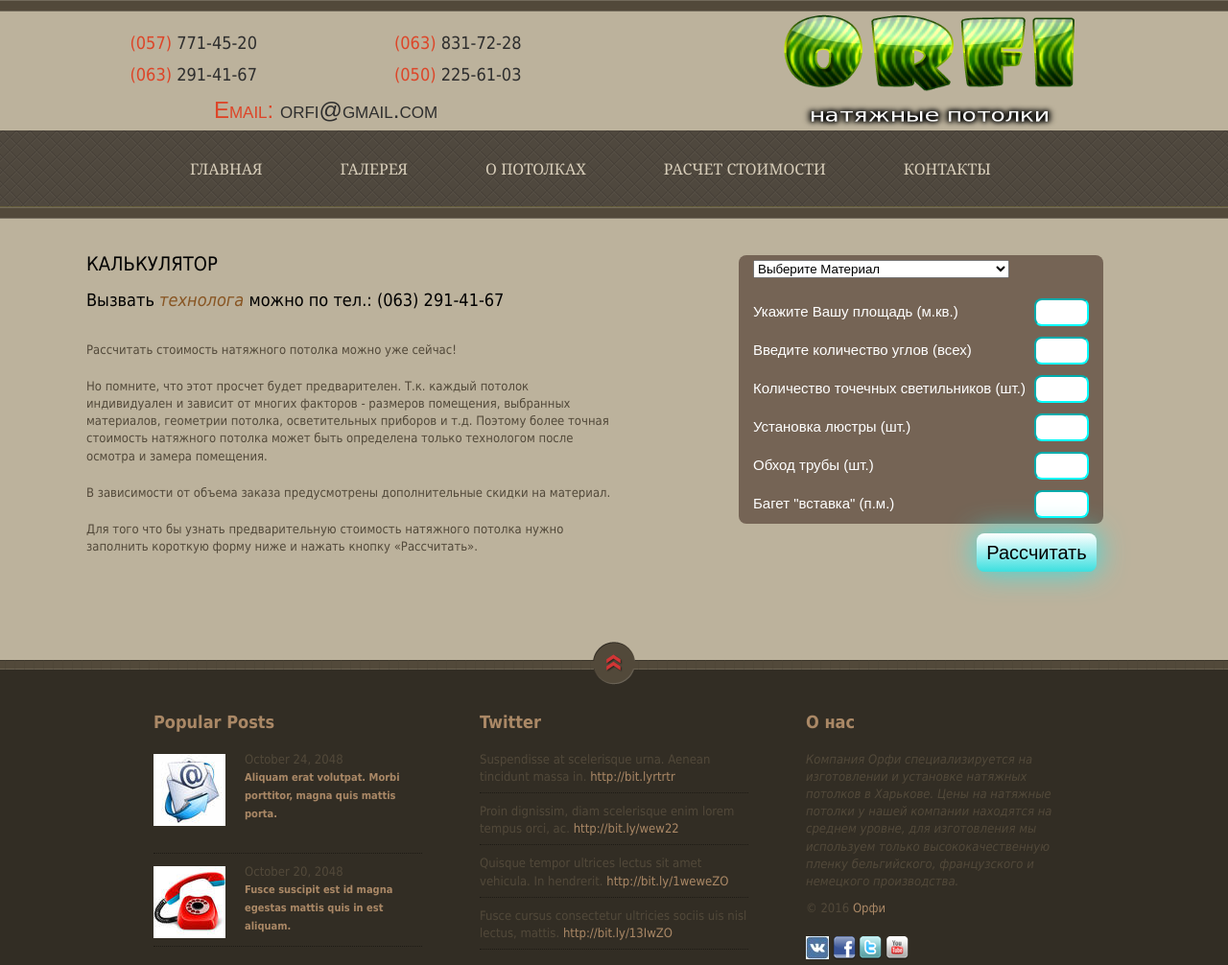
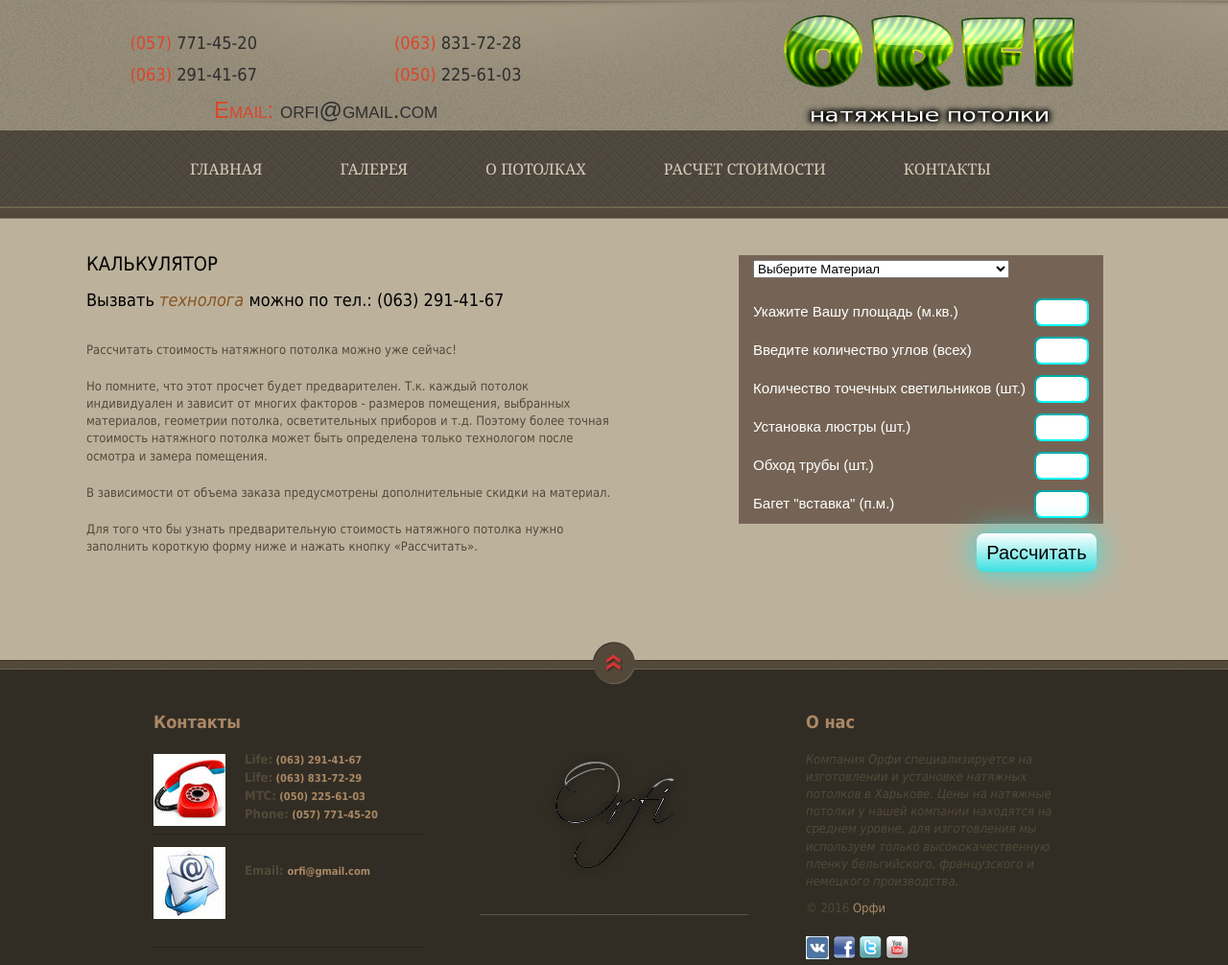
Before and after one commit to pogorelov-sergey/second_project, a Django app: page /calculator/ in a window 1280 px wide. Shown: the whole page at 96% size. Run offline with Django 3.2, Linux system fonts and the light colour scheme; data comes from the database, SQL or seed files in the repository; both versions use the stored data as it was after the commit.

Commit message:
end_project

```diff
--- a/calculator/forms.py
+++ b/calculator/forms.py
@@ -35,7 +35,7 @@ class CalculatorForm(forms.Form):
 	chandelier = forms.IntegerField(required=False, label="Установка люстры")
 	trumpet = forms.IntegerField(required=False, label="Обход трубы")
 	baguette = forms.IntegerField(required=False, label="Багет (вставка)")
-'''
+
 	def clean_area(self):
 		area = self.cleaned_data['area']
 		c = str(area)
@@ -77,4 +77,3 @@ class CalculatorForm(forms.Form):
 		if c[0] == '-':
 			raise forms.ValidationError("Введите пожалуйста положительное число! ")
 		return baguette
-'''
--- a/ceilings/models.py
+++ b/ceilings/models.py
@@ -12,7 +12,7 @@ class Ceiling(models.Model):
 
 class DetalnoeOpisanie(models.Model):
 	name = models.CharField(u'Название', max_length=255, blank=True, null=True)
-	short_description = models.CharField(u'Краткое описание', max_length=500, blank=True, null=True)
+	short_description = models.TextField(u'Краткое описание', blank=True, null=True)
 	description = models.TextField(u'Полное описание', blank=True, null=True)
 	image = models.ImageField(blank=True, upload_to='images/', verbose_name='Ссылка картинки')
 	ceiling = models.ForeignKey(Ceiling)
--- a/potolki/settings.py
+++ b/potolki/settings.py
@@ -101,6 +101,6 @@ STATIC_URL = '/static/'
 
 STATICFILES_DIRS = (os.path.join(BASE_DIR, 'static'), )
 
-STATIC_ROOT = os.path.join(BASE_DIR, 'static_files')
+STATIC_ROOT = os.path.join(BASE_DIR, 'static_files/')
 
 TEMPLATE_DIRS = (os.path.join(BASE_DIR, 'templates'), )
--- a/static/css/tooplate_style.css
+++ b/static/css/tooplate_style.css
@@ -159,7 +159,7 @@ h6 { font-size: 12px; margin: 0 0 5px; padding: 0; }
 	background: url(../images/tooplate_main.png) repeat-x top;
 }
 #liniya {
-	background: url(../images/tooplate_main.png) repeat-x top;
+	background: url(../images/tooplate_header_bg.png) repeat;
 }
 
 #tooplate_main {
@@ -927,7 +927,7 @@ ul.grid li a {
 }
 /*****************END***PRICE-TABLE*****************************/
 
-#myform{
+#myform_2{
 	width:400px;
 	-moz-border-radius: 8px; /* FF1+ */
   	-webkit-border-radius: 8px; /* Saf3+, Chrome */
@@ -935,14 +935,14 @@ ul.grid li a {
 	margin:0 auto;
 	position:relative;
 }
-#myform label{
+#myform_2 label{
 	top:5px;
 	position:relative;
 	color:white;
 	font:15px Arial;
 
 }
-.field{
+.field_2{
 	background:#756455;
 	padding:5px 15px 25px 15px;
 	height:10px;
@@ -970,7 +970,7 @@ ul.grid li a {
 	padding:15px 15px 0 10px;
 	min-height:195px;
 }
-.inputfield{
+.inputfield_2{
 	padding:0 0px 0 23px;
 	float:right;
 	width:30px;
@@ -982,7 +982,7 @@ ul.grid li a {
     border-radius: 8px; /* Opera 10.5, IE 9 */
 }
 
-.textfield{
+.textfield_2{
 	height:25px;
 	padding-top:0px;
 }
@@ -1023,7 +1023,7 @@ ul.grid li a {
 }
 /**************************************************************/
 
-.inputfield:focus{
+.inputfield_2:focus{
     -webkit-animation-name: pulsate;
 	-webkit-animation-duration: 1.5s;
 	-webkit-animation-iteration-count: infinite;
--- a/templates/base.html
+++ b/templates/base.html
@@ -121,27 +121,25 @@ ddsmoothmenu.init({
 	<div id="tooplate_footer">
     	<a href="#tooplate_header" class="goto_top"></a>
     	<div class="col_3">
-        	<h5>Popular Posts</h5>
+        	<h5>Контакты</h5>
+            <div class="rp_pp">
+            	<div class="solo"><a href="{% url 'contact' %}"><img src="{% static 'images/DMyuLdBw_inettools.net_resize_image.jpg' %}" alt="image" /></a></div>
+
+            <strong>Life:</strong><a href="{% url 'contact' %}"> (063) 291-41-67</a></br>
+            <strong>Life:</strong><a href="{% url 'contact' %}"> (063) 831-72-29</a><br />
+            <strong>MTC:</strong><a href="{% url 'contact' %}"> (050) 225-61-03</a><br />
+            <strong>Phone:</strong><a href="{% url 'contact' %}"> (057) 771-45-20</a>
+            </div>
+            <div class="cleaner"></div>
             <div class="rp_pp">
             	<div class="solo"><a href="{% url 'contact' %}"><img src="{% static 'images/JEoW08Oh_inettools.net_resize_image.jpg' %}" alt="image" /></a></div>
-                <div class="date">October 24, 2048</div>
-                <a href="#">Aliquam erat volutpat. Morbi porttitor, magna quis mattis porta.</a>
-                <div class="cleaner"></div>
+
+               </br><strong>Email:</strong> <a href="mailto:orfi@gmail.com">orfi@gmail.com</a>
+               <div class="cleaner"></div>
             </div>
-            <div class="rp_pp">
-            	<div class="solo"><a href="{% url 'contact' %}"><img src="{% static 'images/DMyuLdBw_inettools.net_resize_image.jpg' %}" alt="image" /></a></div>
-                <div class="date">October 20, 2048</div>
-            <a href="#">Fusce suscipit est id magna egestas mattis quis in est aliquam.</a></div>
     	</div>
         <div class="col_3">
-        	<h5>Twitter</h5>
-            <ul class="twitter_post">
-	            <li>Suspendisse at scelerisque urna. Aenean tincidunt massa in. <a href="#">http://bit.lyrtrtr</a></li>
-                <li>Proin dignissim, diam scelerisque enim lorem tempus orci, ac. <a href="#">http://bit.ly/wew22</a></li>
-                <li>Quisque tempor ultrices lectus sit amet vehicula. In hendrerit. <a href="#">http://bit.ly/1weweZO</a></li>
-                <li>Fusce cursus consectetur ultricies sociis uis nisl lectus, mattis. <a href="#">http://bit.ly/13IwZO</a></li>
-			</ul>
-
+        	<div id="site_title"><h1><a href="{% url 'index' %}"></a></h1></div>
         </div>
         <div class="col_3 no_margin_right">
 			<h5>О нас</h5>
--- a/templates/calculator/calculator.html
+++ b/templates/calculator/calculator.html
@@ -33,38 +33,43 @@
     </div> <!-- end of main -->
 </div> <!-- end of main wrapper -->
 <div id="content_3">
+	{% if form.errors %}
+        <div id="price"><p style="color: red;">
+            Введите пожалуйста положительное число!
+        </p></div>
+    {% endif %}
 	{% if result %}
 	<div id="price"><p>Стоимость составляет <span style="color:#00ff00;">{{ result }}</span> грн.</p></div>
 	{% endif %}
-		<form id="myform" method="post">
+		<form id="myform_2" method="post">
 			{% csrf_token %}
 			<div>
-			<div class="field">
+			<div class="field_2">
 			{{ form.material }}
 			</div>
-			<div class="field">
+			<div class="field_2">
 				<label for="{{ id_area }}" >Укажите Вашу площадь (м.кв.)</label>
-				<input id="id_area" class="inputfield textfield" name="area" type="number" {{form.area}}
+				<input id="id_area" class="inputfield_2 textfield_2" name="area" type="number" {{form.area}}
 			</div>
-			<div class="field">
+			<div class="field_2">
 				<label for="{{ id_angles }}" >Введите количество углов (всех)</label>
-				<input id="id_angles" class="inputfield textfield" name="angles" type="number" {{form.angles}}
+				<input id="id_angles" class="inputfield_2 textfield_2" name="angles" type="number" {{form.angles}}
 			</div>
-			<div class="field">
+			<div class="field_2">
 				<label for="{{ id_lamp }}" >Количество точечных светильников (шт.)</label>
-				<input id="id_lamp" class="inputfield textfield" name="lamp" type="number" {{form.lamp}}
+				<input id="id_lamp" class="inputfield_2 textfield_2" name="lamp" type="number" {{form.lamp}}
 			</div>
-			<div class="field">
+			<div class="field_2">
 				<label for="{{ id_chandelier }}" >Установка люстры (шт.)</label>
-				<input id="id_chandelier" class="inputfield textfield" name="chandelier" type="number" {{form.chandelier}}
+				<input id="id_chandelier" class="inputfield_2 textfield_2" name="chandelier" type="number" {{form.chandelier}}
 			</div>
-			<div class="field">
+			<div class="field_2">
 				<label for="{{ id_trumpet }}" >Обход трубы (шт.)</label>
-				<input id="id_trumpet" class="inputfield textfield" name="trumpet" type="number" {{form.trumpet}}
+				<input id="id_trumpet" class="inputfield_2 textfield_2" name="trumpet" type="number" {{form.trumpet}}
 			</div>
-			<div class="field">
+			<div class="field_2">
 				<label for="{{ id_baguette }}" >Багет "вставка" (п.м.)</label>
-				<input id="id_baguette" class="inputfield textfield" name="baguette" type="number" {{form.baguette}}
+				<input id="id_baguette" class="inputfield_2 textfield_2" name="baguette" type="number" {{form.baguette}}
 			</div>
 			</div>
 			<!--div class="clear"></div-->
--- a/templates/ceilings/detail.html
+++ b/templates/ceilings/detail.html
@@ -37,8 +37,8 @@
 		<div id="content">
         	{% for detalop in detalnoeOpisanies %}
             <h3>{{ detalop.name }}</h3>
-            <p><em>{{ detalop.short_description }}</em></p>
-           	<p>{{ detalop.description }}</p>
+            <p><em>{{ detalop.short_description|linebreaks }}</em></p>
+           	<p>{{ detalop.description|linebreaks }}</p>
            	{% if detalop.image %}
         <img src="{{ detalop.image.url }}">
         	{% endif %}
--- a/templates/contact.html
+++ b/templates/contact.html
@@ -31,8 +31,8 @@
 
 
                 <div class="col_3 float_l">
+                <iframe src="https://www.google.com/maps/embed?pb=!1m18!1m12!1m3!1d2565.9207670864494!2d36.24584095081923!3d49.97534442926456!2m3!1f0!2f0!3f0!3m2!1i1024!2i768!4f13.1!3m3!1m2!1s0x4127a07d4e981817%3A0x4f6c3cac75d936cc!2z0LLRg9C7LiDQk9C-0LvRjNC00LHQtdGA0LPRltCy0YHRjNC60LAsIDExLCDQpdCw0YDQutGW0LIsINCl0LDRgNC60ZbQstGB0YzQutCwINC-0LHQu9Cw0YHRgtGM!5e0!3m2!1sru!2sua!4v1454327866073" width="280" height="300" frameborder="0" style="border:0" allowfullscreen></iframe>
 
-               		<iframe src="https://www.google.com/maps/embed?pb=!1m14!1m12!1m3!1d6042.976627521432!2d-73.97214665007327!3d40.77327763770354!2m3!1f0!2f0!3f0!3m2!1i1024!2i768!4f13.1!5e0!3m2!1sen!2s!4v1421399633197" width="280" height="300" frameborder="0" style="border:0"></iframe>
 
                 </div>
                 <div class="col_3 float_r no_margin_right">
--- a/templates/index.html
+++ b/templates/index.html
@@ -64,13 +64,14 @@
 		<div id="content">
 
             <div class="col_3">
-                <em><h3>5 Причин заказать у нас!</h3></em>
+                <em><h3>Наши преимущества!</h3></em>
                 <ul class="tooplate_list">
                 	<li>ВЫГОДНО</li>
                     <li>БЫСТРО</li>
                     <li>ПРАКТИЧНО</li>
                     <li>НАДЕЖНО</li>
                     <li>КРАСИВО</li>
+                    <li>ДОЛГОВЕЧНО</li>
                 </ul>
             </div>
             <div class="col_3 no_margin_right">
```
Also changed, not shown: static/css/style.css (+7 -1 lines), templates/feedback.html (+14 -9 lines), db.sqlite3, static/images/0_9ef7b_1bcdd104_L.png (added), static/images/cvet_gamma.jpg (deleted).
